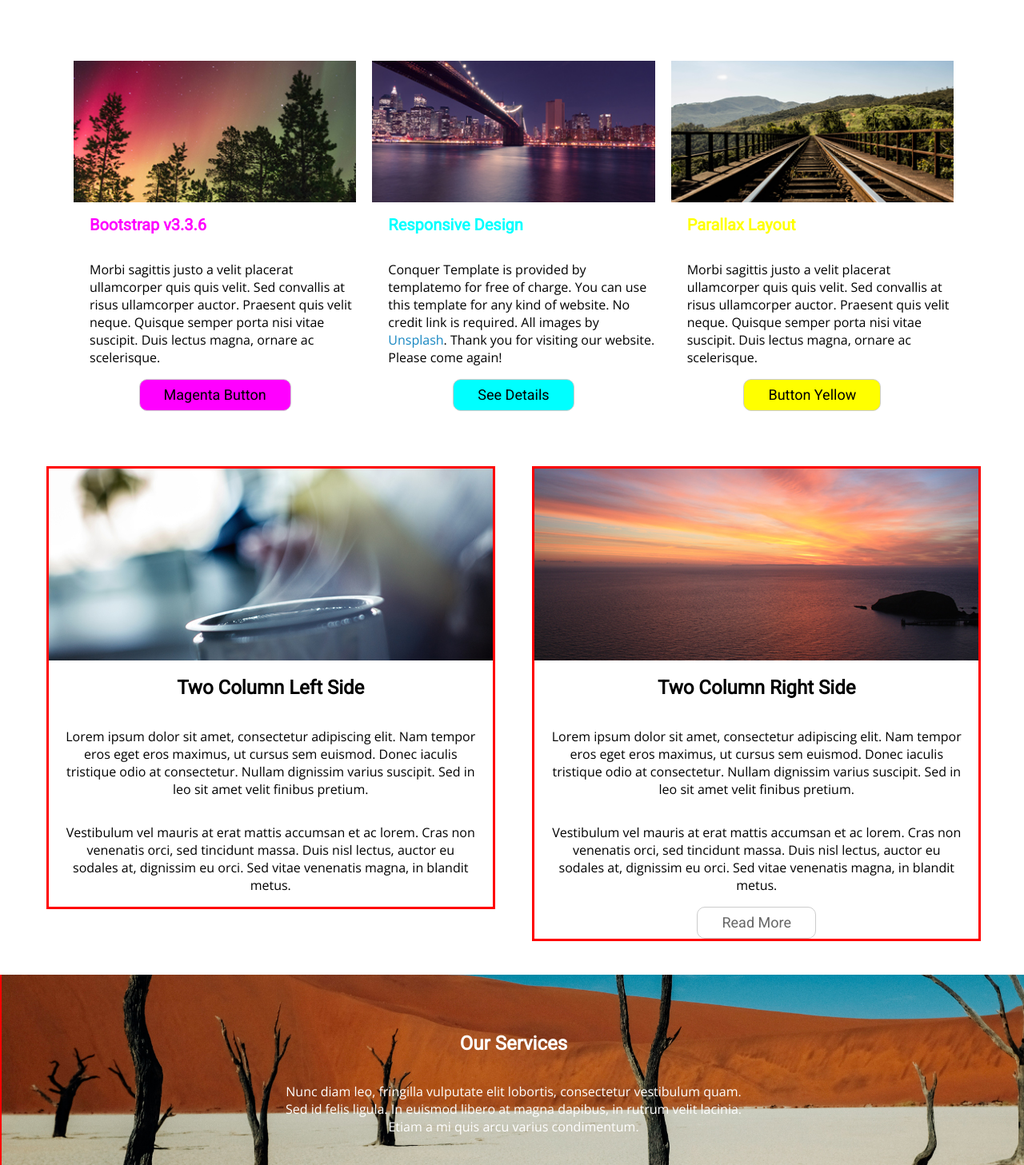
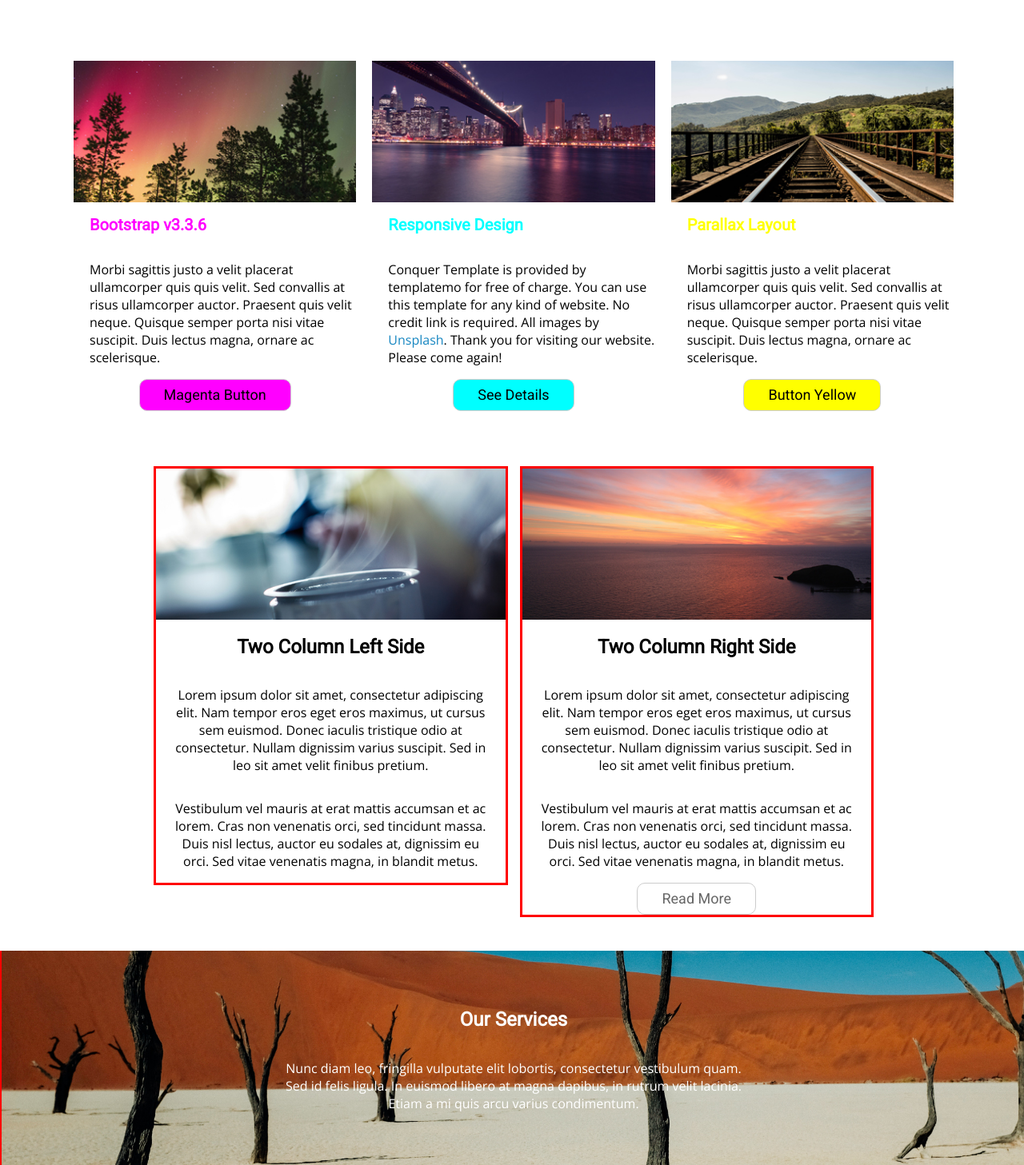
Before and after one commit to GreatDeveloper66/voyage-prework-tier1-adams, a PHP site: page / in a window 1280 px wide. Shown: the part 701-2158 px from the top of the page at 80% size. Run offline with PHP 8.4, Linux system fonts and the light colour scheme; some libraries are stand-ins or nearby versions.

Commit message:
Adjusted width of row 2 columns

```diff
--- a/css/index.css
+++ b/css/index.css
@@ -550,6 +550,7 @@ div.column h2.yellowheader {
 
 	div.row2 {
 		grid-template: 1fr/1fr 1fr;
+		width: 85%;
 	}
 
 	div.row2 div.column {
@@ -620,9 +621,9 @@ div.column h2.yellowheader {
 		top: 4050px;
 	}
 	div.row2 {
-		width: 1200px;
+		width: 900px;
 	}
 	div.row2 div.column {
-		width: 555px;
+		width: auto;
 	}
 }
```
